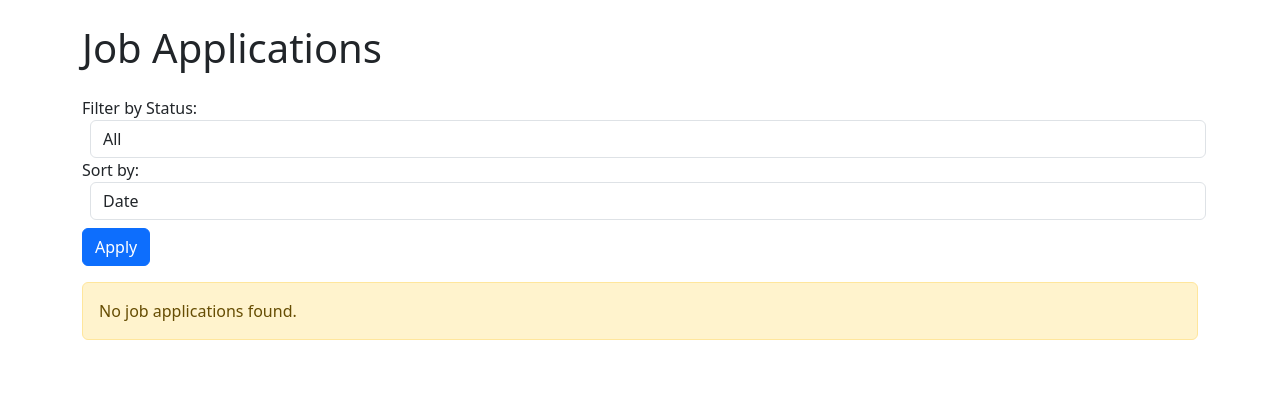
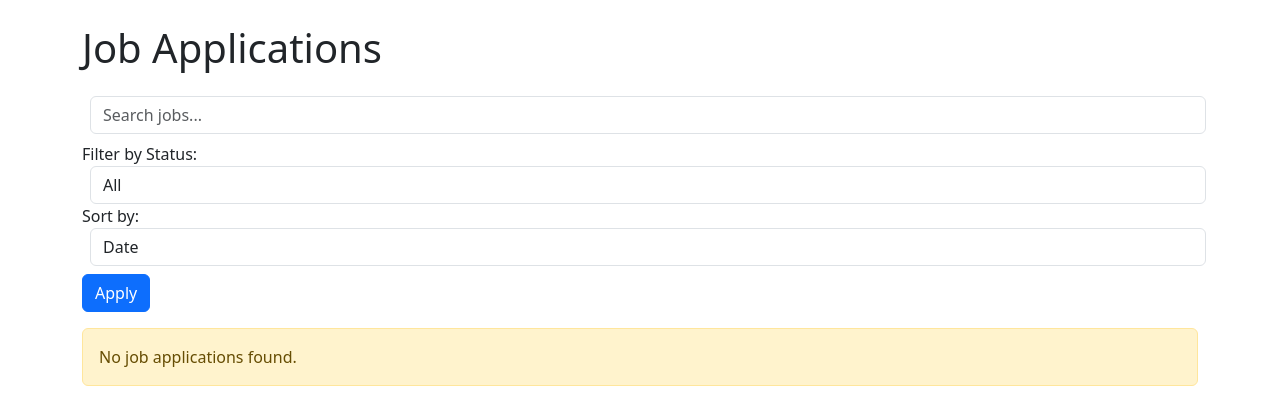
Before and after one commit to Kush0302/AI-Job-Tracker, a Django app: page / in a window 1280 px wide. Shown: the part 56-476 px from the top of the page. Run offline with Django 5.2, Linux system fonts and the light colour scheme; data that the repository does not hold is empty.

Commit message:
Day:7 Added smart filtering, sorting, and search to job list view and template

```diff
--- a/tracker/templates/tracker/job_list.html
+++ b/tracker/templates/tracker/job_list.html
@@ -8,6 +8,10 @@
   <!--Filter + Sort Form-->
 <!--Starts a form using GET method, so filter/sort values show up in the URL (useful for sharing/bookmarking)-->
 <form method="get" class="form-inline mb-3">
+
+<!-- Search box -->
+  <input type="text" name="search" placeholder="Search jobs..."
+         value="{{ request.GET.search }}" class="form-control mx-2 mb-2" />
 
 <!--Adds a dropdown (<select>) to filter jobs based on status-->
   <label for="status">Filter by Status:</label>
@@ -33,7 +37,6 @@
 <!--A button to apply the selected filter/sort — it submits the form and reloads the page with filtered data-->
   <button type="submit" class="btn btn-primary mt-2">Apply</button>
 </form>
-
 
   {% if jobs %}
     <div class="table-responsive">
--- a/tracker/views.py
+++ b/tracker/views.py
@@ -1,5 +1,5 @@
 from django.shortcuts import render, redirect, get_object_or_404 #render() combines a template with context data and returns an HTML response to the browser
-
+from django.db.models import Q #Imports Django’s Q object, which allows combining multiple filter conditions with [OR] logic
 from .models import JobApplication
 from .forms import AddJobForm
 from django.contrib import messages
@@ -7,6 +7,7 @@ from django.contrib import messages
 def job_list(request): #request is a built-in object that represents the HTTP request sent by the browser
     status_filter=request.GET.get('status')
     sort_by=request.GET.get('sort', 'application_date')  #default sorting
+    search_query=request.GET.get('search', '')
 
 
     jobs=JobApplication.objects.all()
@@ -14,6 +15,14 @@ def job_list(request): #request is a built-in object that represents the HTTP re
 #If a specific status is selected (not "All"), the queryset is filtered to show only jobs with that status
     if status_filter and status_filter!='All':
         jobs=jobs.filter(status=status_filter)
+
+#Search Query
+    if search_query:
+        jobs = jobs.filter(
+        Q(company_name__icontains=search_query) |
+        Q(position__icontains=search_query) #We use  __icontains to enable partial and case-insensitive matching
+    )
+
 
 #If the sorting choice is valid, it sorts the jobs accordingly
     if sort_by in['application_date', 'company_name']:
```
